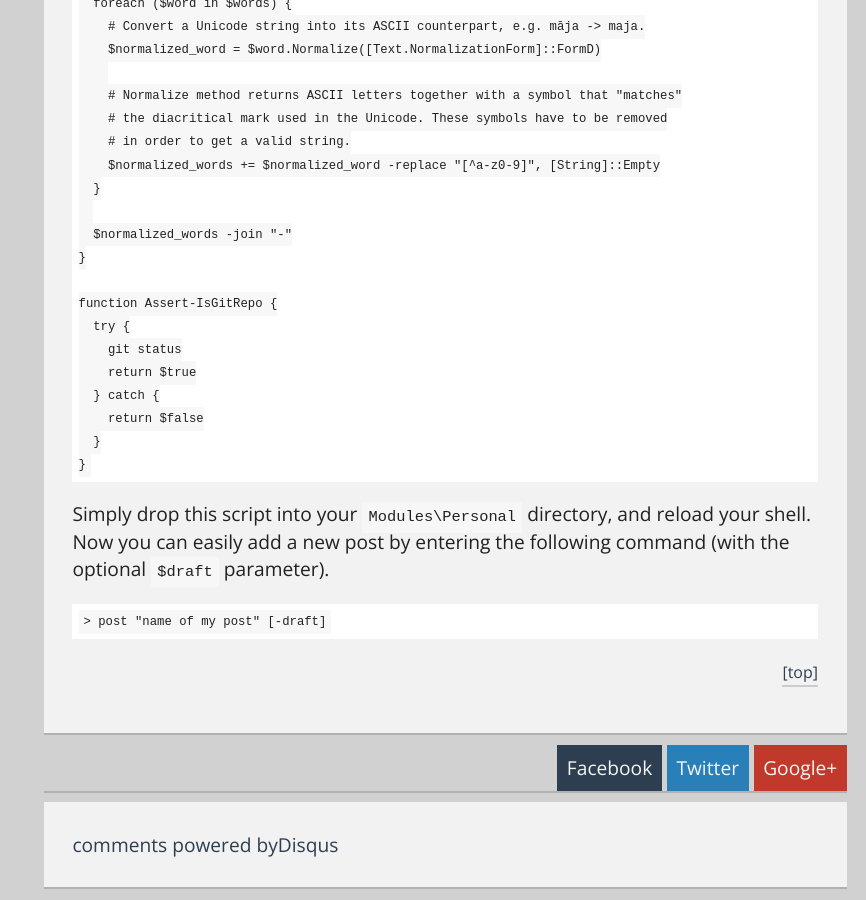
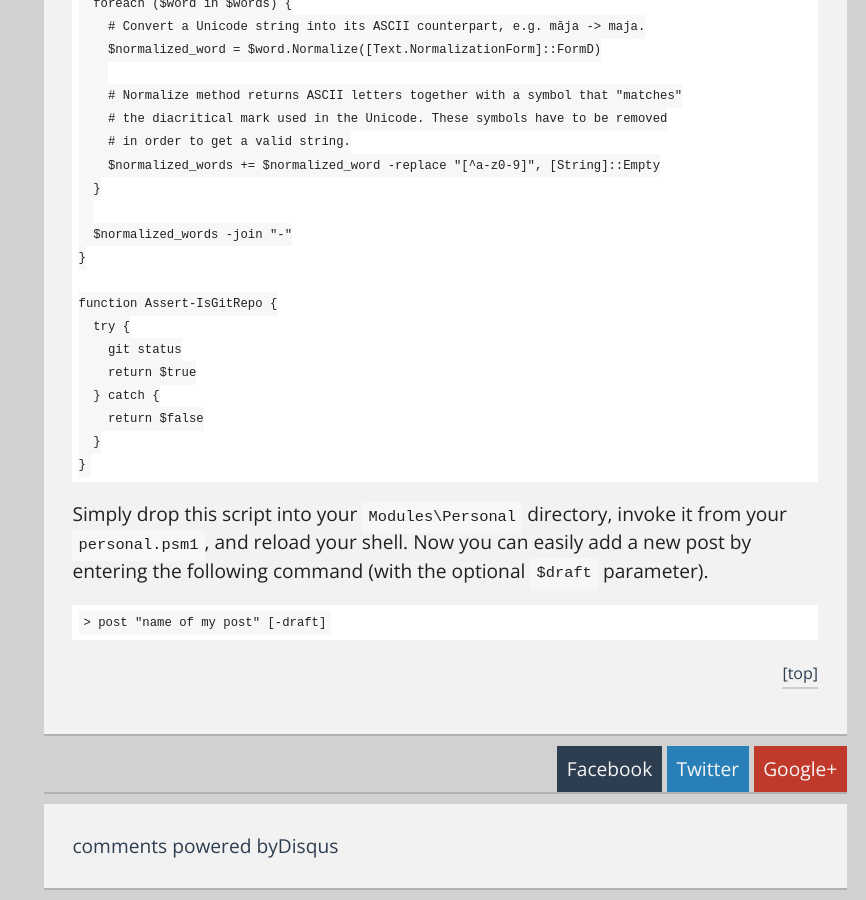
Before and after one commit to ChaseFlorell/chaseflorell.github.io, a Jekyll site: the page built from _posts/2015-04-22-goodbye-rake-post-hello-powershell-post.md, in a window 1280 px wide and 900 px high, scrolled down 2492 px. Shown: the whole window, without its empty margins (414-1280 px from the left). Built offline with Jekyll 4.4.1, drawn with Linux system fonts in a browser that asks for light colours; Markdown is read by kramdown in place of the engine named in the settings; comment, search, counter and statistics services are not loaded.

Commit message:
[CF] just added a little clarity to the instructions

```diff
--- a/_posts/2015-04-22-goodbye-rake-post-hello-powershell-post.md
+++ b/_posts/2015-04-22-goodbye-rake-post-hello-powershell-post.md
@@ -108,6 +108,6 @@ All it's doing id dot-invoking the jekyll.ps1 script and exporting the modules (
       }
     }
 
-Simply drop this script into your `Modules\Personal` directory, and reload your shell. Now you can easily add a new post by entering the following command (with the optional `$draft` parameter).
+Simply drop this script into your `Modules\Personal` directory, invoke it from your `personal.psm1`, and reload your shell. Now you can easily add a new post by entering the following command (with the optional `$draft` parameter).
 
     > post "name of my post" [-draft]
```
